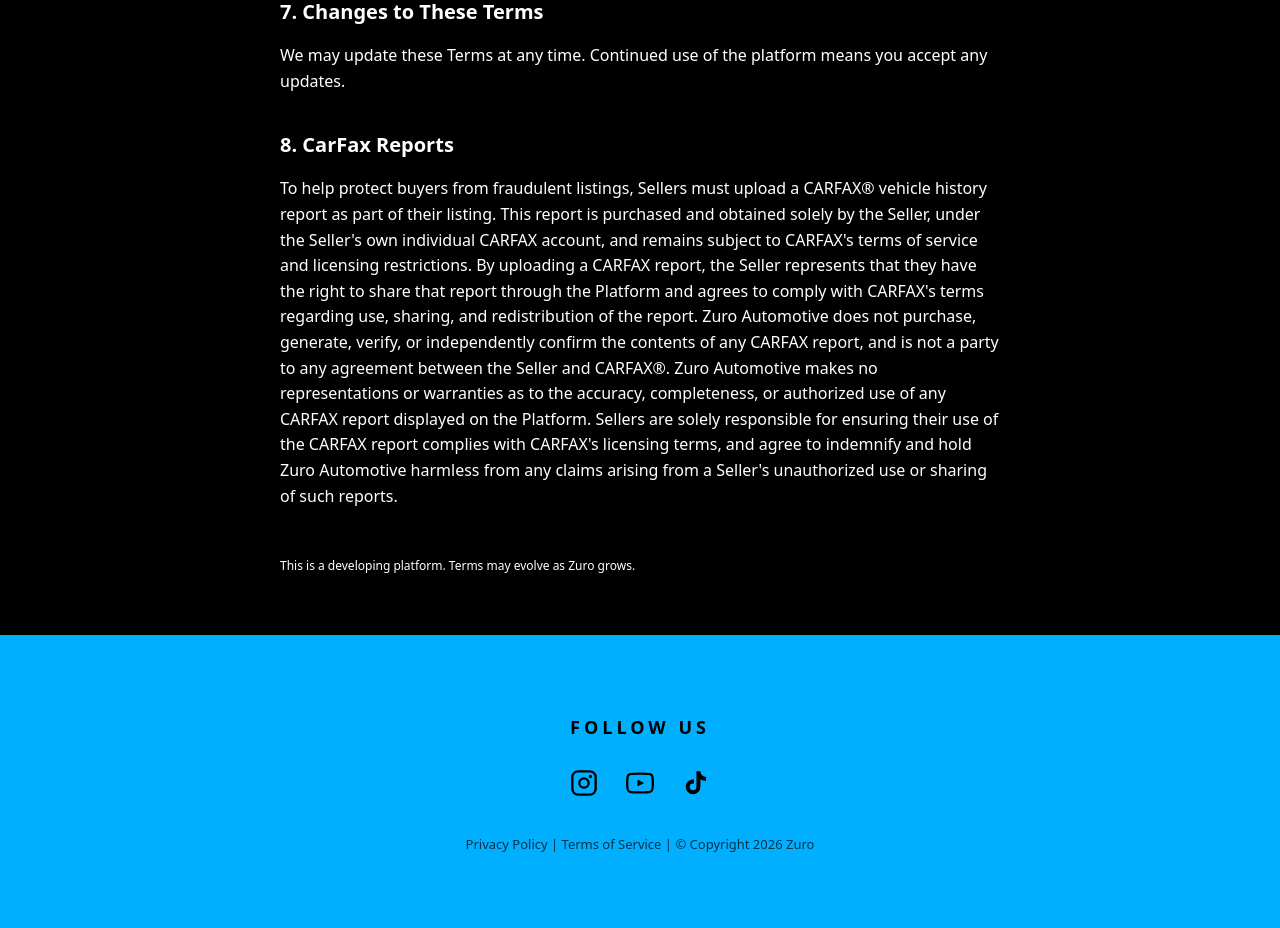
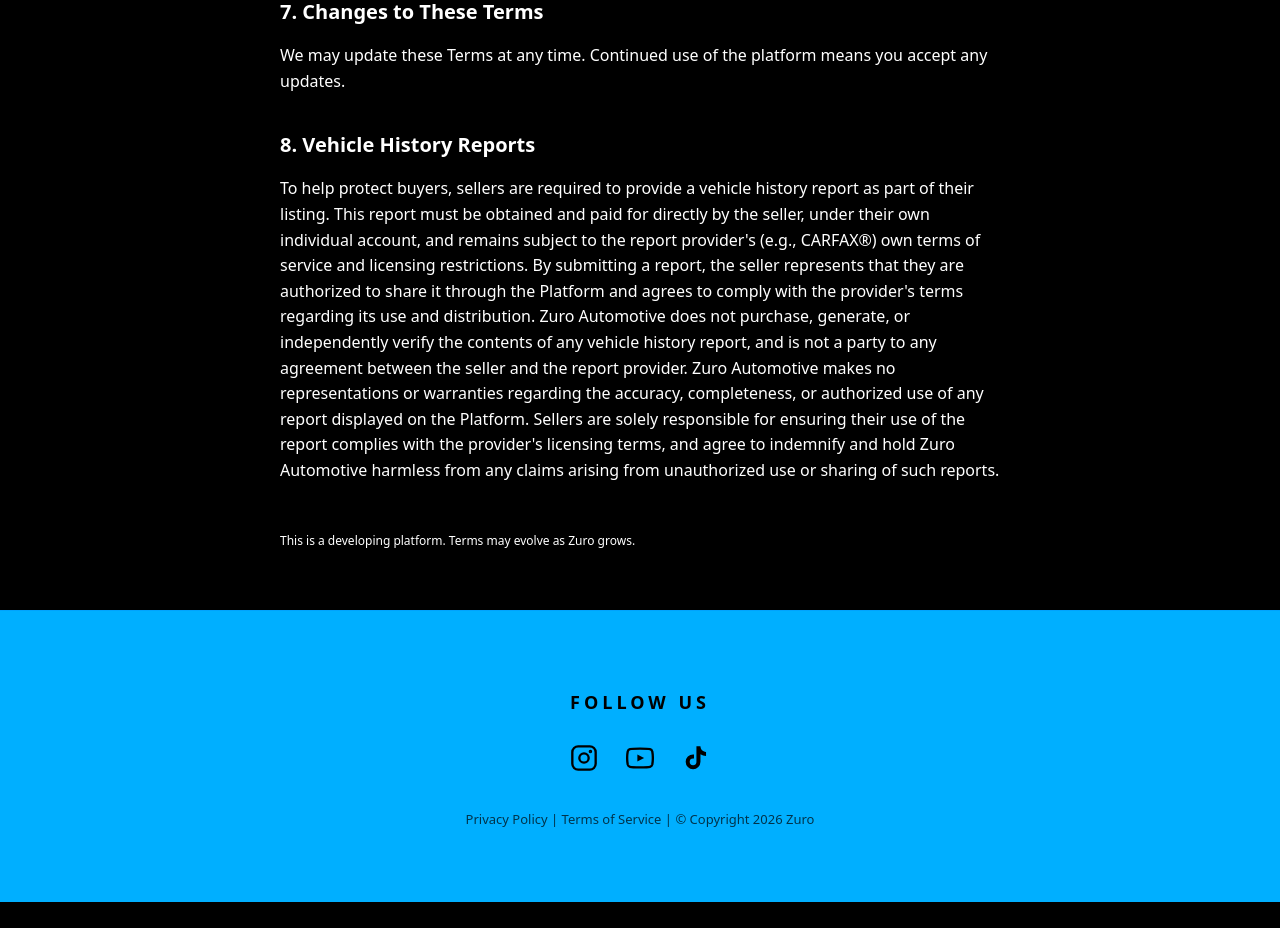
Before and after one commit to harshabala25/Zuro-Automotive, a React (Vite) app: page /terms in a window 1280 px wide. Shown: the part 1320-2248 px from the top of the page. After the commit the page ends 2222 px from the top, so only its background shows below. Built offline with nearby package versions, Linux system fonts and the light colour scheme; no server answers.

Commit message:
Updated Terms of Service and Listing page to ensure accuracy on vehicle history report

```diff
--- a/src/pages/CarListing.tsx
+++ b/src/pages/CarListing.tsx
@@ -474,7 +474,7 @@
           ) : (
             <a href="/login" style={{ display: 'flex', alignItems: 'center', justifyContent: 'center', gap: 8, backgroundColor: 'transparent', border: '1.5px solid #01a3fc', color: '#01a3fc', padding: '12px', borderRadius: 9, fontWeight: 700, fontSize: 13, textDecoration: 'none', letterSpacing: '1px', textTransform: 'uppercase', minHeight: 44 }}>
               <TI name="file-description" size={16} color="#01a3fc" />
-              LOG IN TO VIEW CARFAX
+              LOG IN TO VIEW VEHICLE HISTORY REPORT
             </a>
           )}
             <p
--- a/src/pages/Terms.tsx
+++ b/src/pages/Terms.tsx
@@ -83,10 +83,9 @@
             <p>We may update these Terms at any time. Continued use of the platform means you accept any updates.</p>
           </Section>
 
-          <Section title="8. CarFax Reports">
+          <Section title="8. Vehicle History Reports">
             <p>
-            To help protect buyers from fraudulent listings, Sellers must upload a CARFAX® vehicle history report as part of their listing. This report is purchased and obtained solely by the Seller, under the Seller's own individual CARFAX account, and remains subject to CARFAX's terms of service and licensing restrictions. By uploading a CARFAX report, the Seller represents that they have the right to share that report through the Platform and agrees to comply with CARFAX's terms regarding use, sharing, and redistribution of the report. Zuro Automotive does not purchase, generate, verify, or independently confirm the contents of any CARFAX report, and is not a party to any agreement between the Seller and CARFAX®. Zuro Automotive makes no representations or warranties as to the accuracy, completeness, or authorized use of any CARFAX report displayed on the Platform. Sellers are solely responsible for ensuring their use of the CARFAX report complies with CARFAX's licensing terms, and agree to indemnify and hold Zuro Automotive harmless from any claims arising from a Seller's unauthorized use or sharing of such reports.
-            </p>
+          To help protect buyers, sellers are required to provide a vehicle history report as part of their listing. This report must be obtained and paid for directly by the seller, under their own individual account, and remains subject to the report provider's (e.g., CARFAX®) own terms of service and licensing restrictions. By submitting a report, the seller represents that they are authorized to share it through the Platform and agrees to comply with the provider's terms regarding its use and distribution. Zuro Automotive does not purchase, generate, or independently verify the contents of any vehicle history report, and is not a party to any agreement between the seller and the report provider. Zuro Automotive makes no representations or warranties regarding the accuracy, completeness, or authorized use of any report displayed on the Platform. Sellers are solely responsible for ensuring their use of the report complies with the provider's licensing terms, and agree to indemnify and hold Zuro Automotive harmless from any claims arising from unauthorized use or sharing of such reports.            </p>
           </Section>
 
           {/* Footer note */}
```
